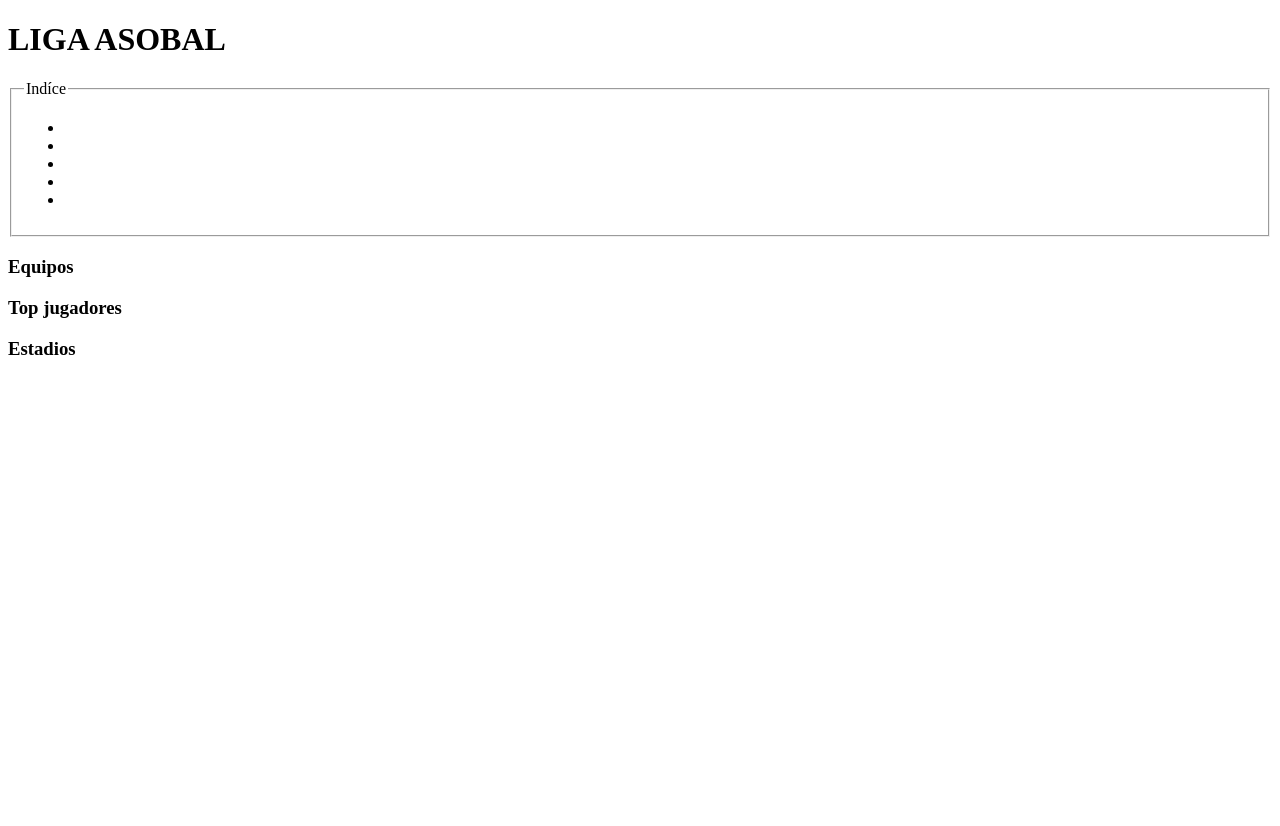
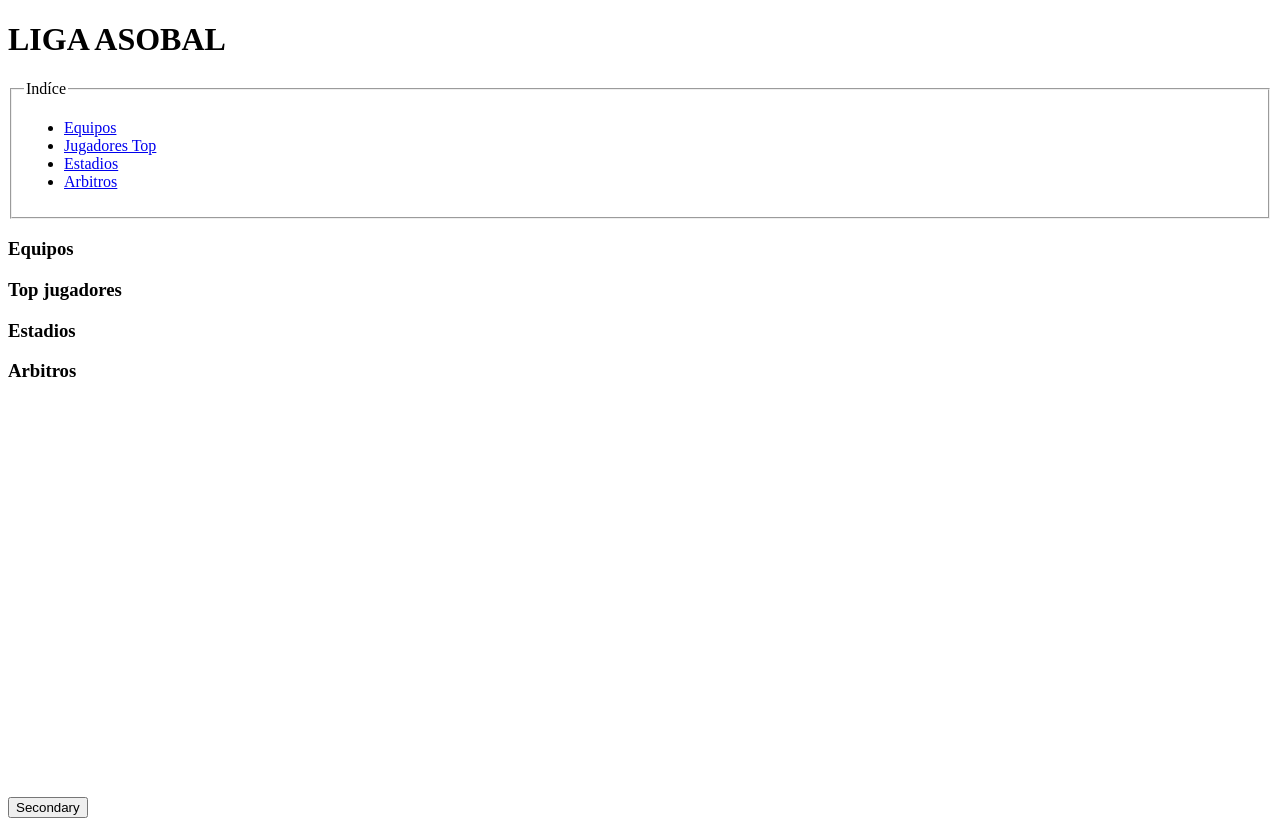
Before and after one commit to antonioc8021/DIW, a plain HTML site: page evaluaciónInicial/asobal.html in a window 1280 px wide. Before the commit the page ends 800 px from the top, so only its background shows below. Drawn offline with Linux system fonts and the light colour scheme.

Commit message:
Introduce a bootstrap button but make at home

```diff
--- a/evaluaciónInicial/asobal.html
+++ b/evaluaciónInicial/asobal.html
@@ -9,20 +9,18 @@
 </head>
 
 <body>
-    <div class="indice">
+    <div class="indice" id="inicio">
         <h1>LIGA ASOBAL</h1>
         <fieldset>
             <legend>Indíce</legend>
             <ul>
-                <li><a href=""></a></li>
-                <li></li>
-                <li></li>
-                <li></li>
-                <li></li>
+                <li><a href=#equipos>Equipos</a></li>
+                <li><a href=#jugadores>Jugadores Top</a></li>
+                <li><a href=#estadios>Estadios</a></li>
+                <li><a href=#arbitros>Arbitros</a></li>
             </ul>
         </fieldset>
     </div>
-
     <h3 id="equipos">Equipos</h3>
 
 
@@ -30,6 +28,34 @@
 
 
     <h3 id="estadios">Estadios</h3>
+
+
+    <h3 id="arbitros">Arbitros</h3>
+
+
+    <br>
+    <br>
+    <br>
+    <br>
+    <br>
+    <br>
+    <br>
+    <br>
+    <br>
+    <br>
+    <br>
+    <br>
+    <br>
+    <br>
+    <br>
+    <br>
+    <br>
+    <br>
+    <br>
+    <br>
+    <br>
+    <br>
+    <button type="button" class="btn btn-outline-secondary">Secondary</button>
 </body>
 
 </html>
```
